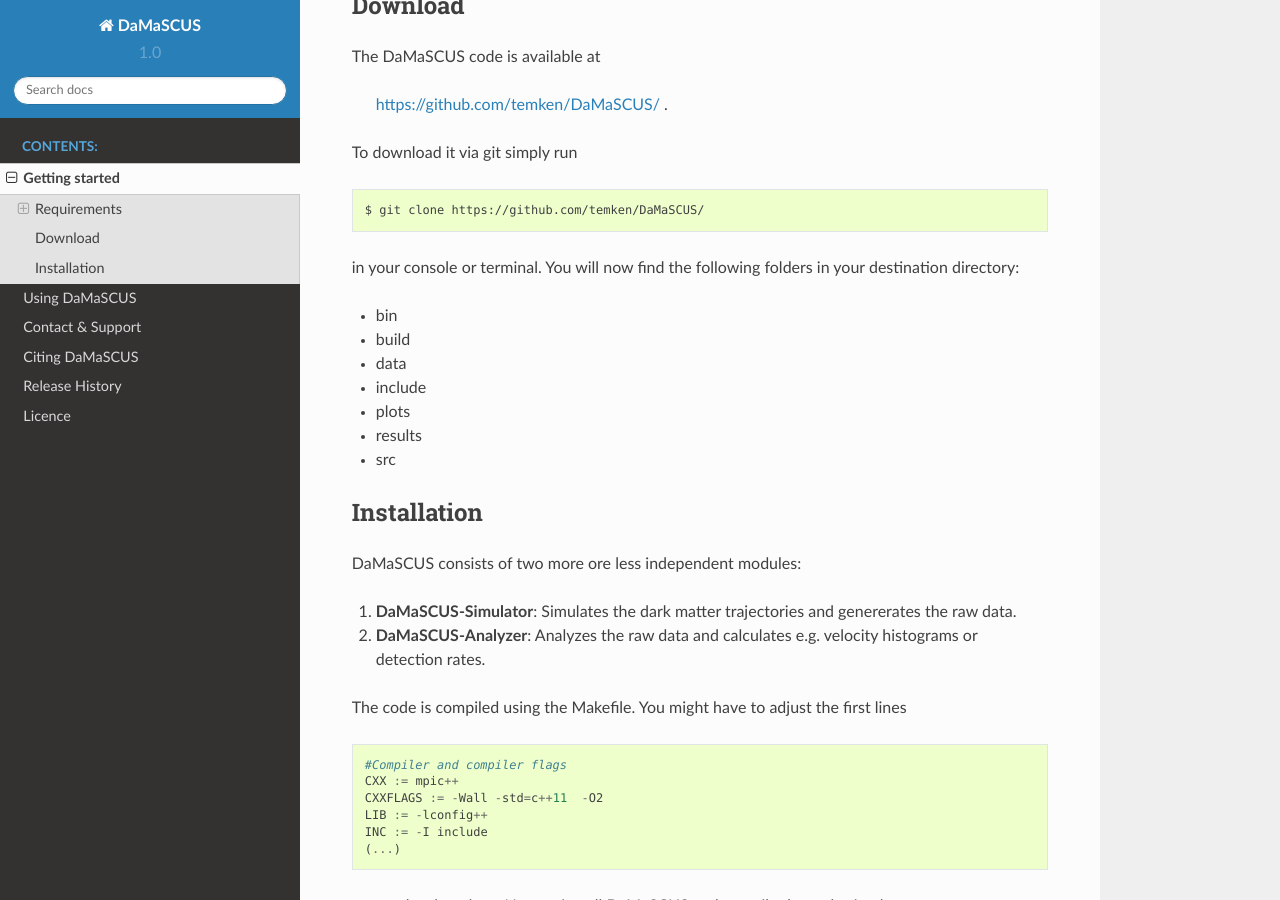
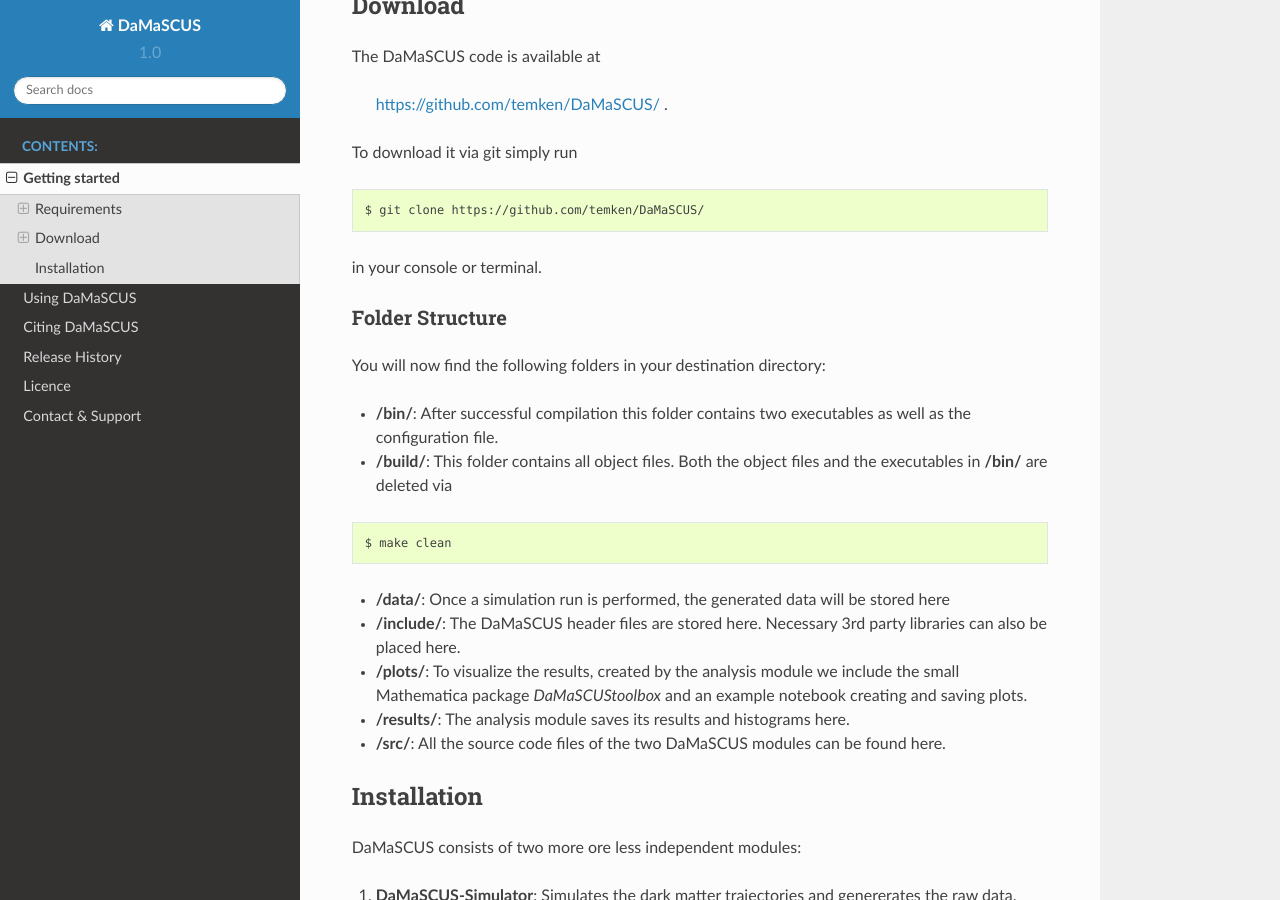
Before and after one commit to temken/DaMaSCUS, a Sphinx documentation site: the page built from docs/source/gettingstarted.rst, in a window 1280 px wide and 900 px high, scrolled down 577 px. Built offline with Sphinx 7.4.7 and the Read the Docs theme 2.0.0, drawn with Linux system fonts in a browser that asks for light colours; formulas are drawn with MathJax 3.

Commit message:
Updated documentation.

```diff
--- a/docs/source/contact.rst
+++ b/docs/source/contact.rst
@@ -2,8 +2,6 @@
 Contact & Support
 =================
 
-For questions, bug reports or other suggestions please contact the authors.
+For questions, bug reports or other suggestions please contact
 
 	`Timon Emken <http://cp3-origins.dk/people/staff/emken>`_ (emken@cp3.sdu.dk)
-
-	`Chris Kouvaris <http://cp3-origins.dk/people/staff/kouvaris>`_ (kouvaris@cp3.sdu.dk)
--- a/docs/source/gettingstarted.rst
+++ b/docs/source/gettingstarted.rst
@@ -37,15 +37,26 @@ To download it via git simply run
 
 	$ git clone https://github.com/temken/DaMaSCUS/
 
-in your console or terminal. You will now find the following folders in your destination directory:
+in your console or terminal.
 
-* bin
-* build
-* data
-* include
-* plots
-* results
-* src
+^^^^^^^^^^^^^^^^
+Folder Structure
+^^^^^^^^^^^^^^^^
+
+You will now find the following folders in your destination directory:
+
+* **/bin/**: After successful compilation this folder contains two executables as well as the configuration file.
+* **/build/**: This folder contains all object files. Both the object files and the executables in **/bin/** are deleted via
+
+.. code-block:: bash
+
+	$ make clean
+
+* **/data/**: Once a simulation run is performed, the generated data will be stored here
+* **/include/**: The DaMaSCUS header files are stored here. Necessary 3rd party libraries can also be placed here.
+* **/plots/**: To visualize the results, created by the analysis module we include the small Mathematica package *DaMaSCUStoolbox* and an example notebook creating and saving plots.
+* **/results/**: The analysis module saves its results and histograms here.
+* **/src/**: All the source code files of the two DaMaSCUS modules can be found here.
 
 ------------
 Installation
--- a/docs/source/releases.rst
+++ b/docs/source/releases.rst
@@ -8,4 +8,8 @@ The code is under continuous development and will be extended and updated over t
 	* Complete restructuring of the DaMaSCUS directories to a more clear and standard format.
 	* New documentation page to replace the pdf manual.
 
+* 15.06.2017: Release of v1.0.1.
+
+	* major bug fix concerning mostly very high cross-sections.
+
 * 06.06.2017: Release of version 1.0.
```
Also changed, not shown: docs/source/index.rst (+8 -13 lines).
